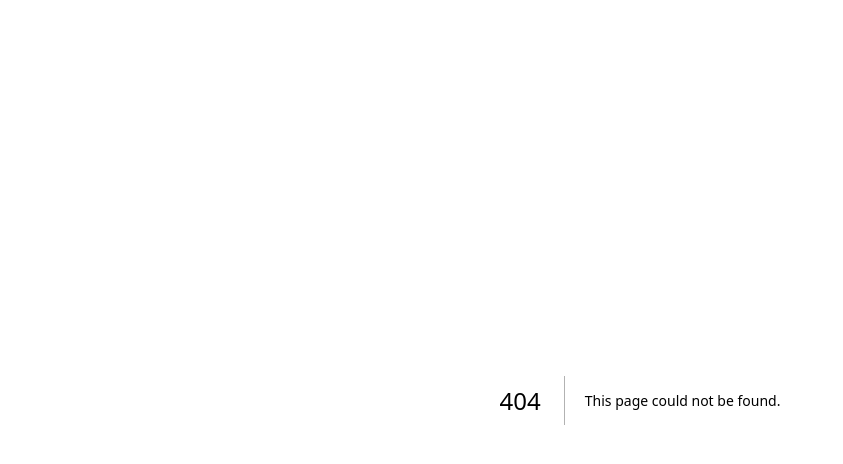
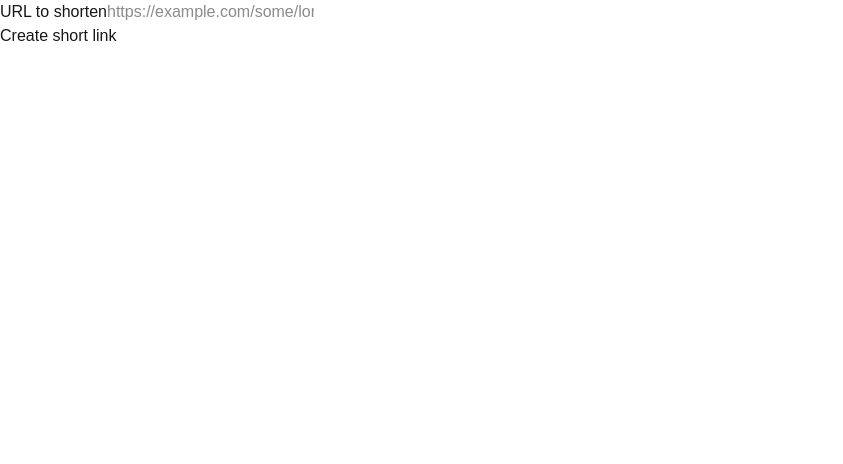
Before and after one commit to Ife-codez/shortly, a Next.js app in the folder apps/web/: page /links/new in a window 1280 px wide. Before the commit this address had no page. Shown: the top 464 px of the page, without its empty margins (0-843 px from the left). Built offline with nearby package versions, Linux system fonts and the light colour scheme.

Commit message:
feat(web): add create-link page with copy-to-clipboard

```diff
--- /dev/null
+++ b/apps/web/src/app/links/new/page.js
@@ -0,0 +1,80 @@
+'use client';
+
+import { useState } from 'react';
+import { useRouter } from 'next/navigation';
+
+export default function NewLinkPage() {
+  const [url, setUrl] = useState('');
+  const [error, setError] = useState(null);
+  const [createdLink, setCreatedLink] = useState(null);
+  const [copied, setCopied] = useState(false);
+  const router = useRouter();
+
+  async function handleSubmit(e) {
+    e.preventDefault();
+    setError(null);
+
+    const token = localStorage.getItem('token');
+    if (!token) {
+      router.push('/signin');
+      return;
+    }
+
+    try {
+      const response = await fetch(`${process.env.NEXT_PUBLIC_API_URL}/links`, {
+        method: 'POST',
+        headers: {
+          'Content-Type': 'application/json',
+          Authorization: `Bearer ${token}`,
+        },
+        body: JSON.stringify({ url }),
+      });
+
+      const data = await response.json();
+
+      if (!response.ok) {
+        setError(data.error || 'Something went wrong');
+        return;
+      }
+
+      setCreatedLink(data);
+      setUrl('');
+    } catch (err) {
+      console.error('Failed to create link:', err);
+      setError('Something went wrong. Please try again.');
+    }
+  }
+
+  function handleCopy() {
+    const shortUrl = `${process.env.NEXT_PUBLIC_API_URL}/${createdLink.slug}`;
+    navigator.clipboard.writeText(shortUrl);
+    setCopied(true);
+    setTimeout(() => setCopied(false), 2000);
+  }
+
+  return (
+    <div>
+      <form onSubmit={handleSubmit}>
+        {error && <p>{error}</p>}
+        <div>
+          <label>URL to shorten</label>
+          <input
+            type="text"
+            value={url}
+            onChange={(e) => setUrl(e.target.value)}
+            placeholder="https://example.com/some/long/path"
+          />
+        </div>
+        <button type="submit">Create short link</button>
+      </form>
+
+      {createdLink && (
+        <div>
+          <p>Your short link:</p>
+          <p>{process.env.NEXT_PUBLIC_API_URL}/{createdLink.slug}</p>
+          <button onClick={handleCopy}>{copied ? 'Copied!' : 'Copy'}</button>
+        </div>
+      )}
+    </div>
+  );
+}
```
